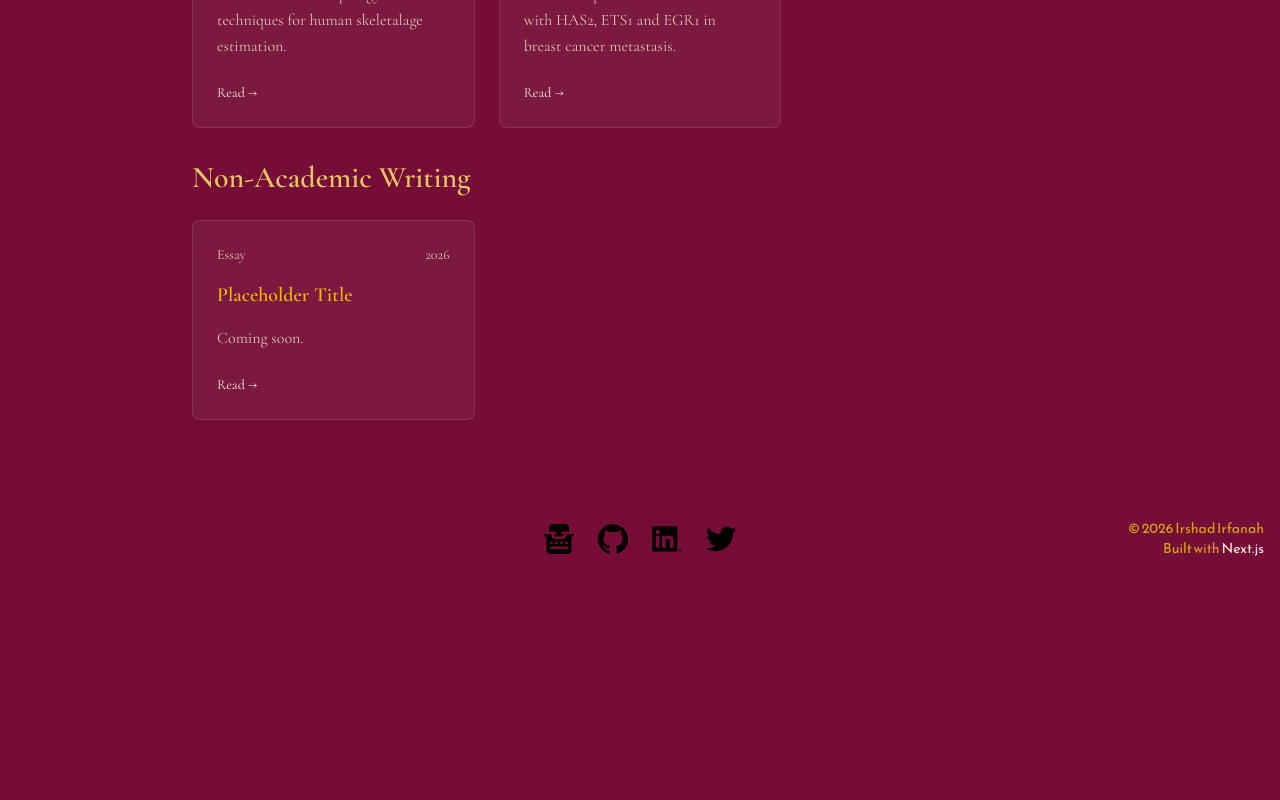
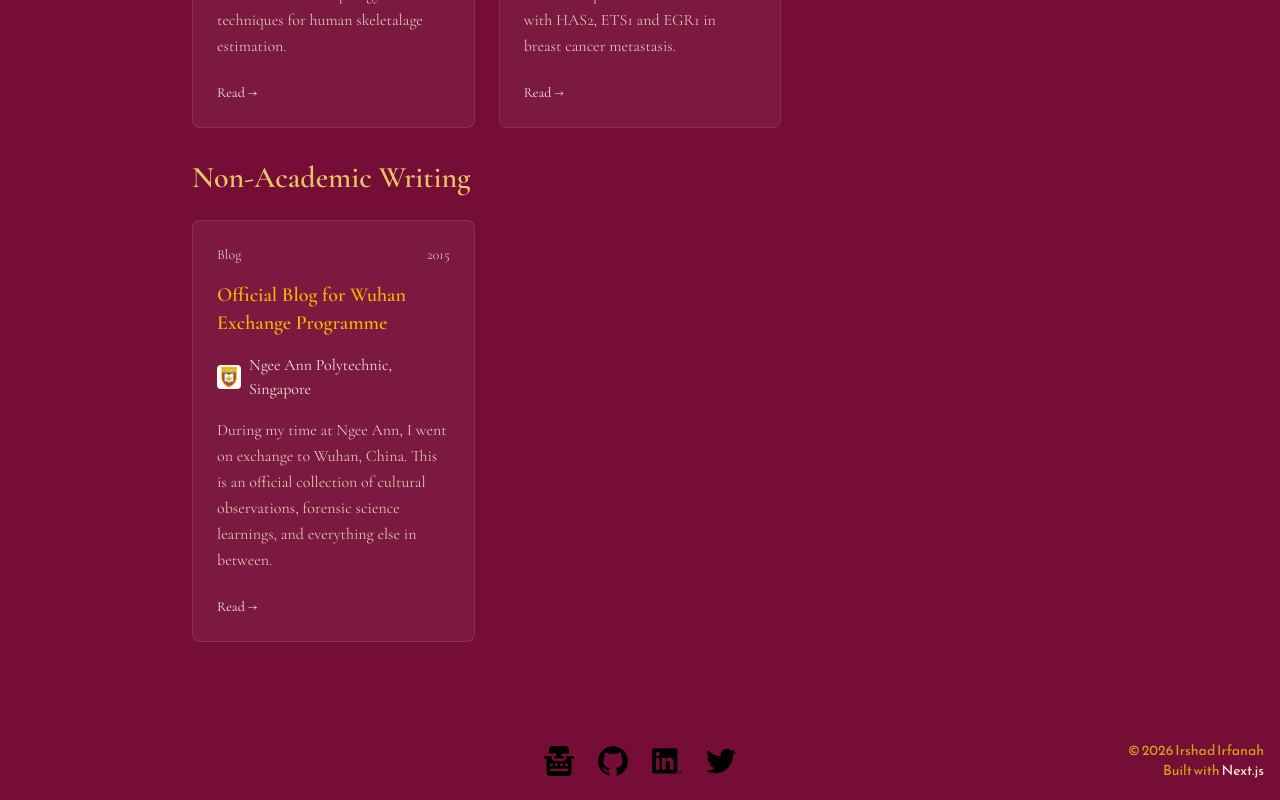
Before and after one commit to irshadirfanah/irshad-nextjs-app, a Next.js app: page /writing in a window 1280 px wide. Shown: the part 630-1430 px from the top of the page. Before the commit the page ends 1208 px from the top, so only its background shows below. Built offline with nearby package versions, Linux system fonts and the light colour scheme.

Commit message:
fix: writing

```diff
--- a/src/app/writing/page.tsx
+++ b/src/app/writing/page.tsx
@@ -3,14 +3,14 @@ import Image from "next/image";
 interface WritingPiece {
   title: string;
   description: string;
-  institution: string;
+  institution?: string;
   year: number;
   tag: string;
   url: string;
   logo?: string;
 }
 
-const writingPieces: WritingPiece[] = [
+const academicPieces: WritingPiece[] = [
   // {
   //   title:
   //     "Evaluating the Efficacy of mRNA Vaccine Platforms in Pandemic Response",
@@ -45,6 +45,61 @@ const writingPieces: WritingPiece[] = [
   },
 ];
 
+const nonAcademicPieces: WritingPiece[] = [
+  {
+    title: "Official Blog for Wuhan Exchange Programme",
+    description:
+      "During my time at Ngee Ann, I went on exchange to Wuhan, China. This is an official collection of cultural observations, forensic science learnings, and everything else in between.",
+    year: 2015,
+    tag: "Blog",
+    institution: "Ngee Ann Polytechnic, Singapore",
+    logo: "/logos/np.jpeg",
+    url: "https://irfanahgoestowuhan.tumblr.com/",
+  },
+  // {
+  //   title: "Placeholder Title",
+  //   description: "Coming soon.",
+  //   year: 2026,
+  //   tag: "Essay",
+  //   url: "#",
+  // },
+];
+
+function WritingCard({ piece }: { piece: WritingPiece }) {
+  return (
+    <a
+      href={piece.url}
+      target="_blank"
+      rel="noopener noreferrer"
+      className="flex flex-col gap-4 p-6 rounded-lg bg-white/5 border border-white/10 hover:border-[#D4A017]/40 transition-colors duration-200"
+    >
+      <div className="flex items-center justify-between text-sm">
+        <span>{piece.tag}</span>
+        <span>{piece.year}</span>
+      </div>
+      <h3 className="text-xl font-semibold text-[#F4B400]">{piece.title}</h3>
+      {piece.institution && (
+        <div className="flex items-center gap-2">
+          {piece.logo && (
+            <Image
+              src={piece.logo}
+              alt={`${piece.institution} logo`}
+              width={24}
+              height={24}
+              className="rounded-sm object-contain"
+            />
+          )}
+          <p className="text-base text-[#F5E9DA]">{piece.institution}</p>
+        </div>
+      )}
+      <p className="text-base leading-relaxed">{piece.description}</p>
+      <span className="text-[#F5E9DA] hover:text-[#D4A017] text-sm mt-auto pt-2 transition-colors duration-200">
+        Read &rarr;
+      </span>
+    </a>
+  );
+}
+
 export default function WritingPage() {
   return (
     <div className="grid items-left justify-items-center min-h-[calc(100vh-theme(spacing.32))] p-8 pt-24 pb-20 gap-16 sm:p-20 sm:pt-32 text-[#E0C4B0] font-[family-name:var(--font-cormorant-garamond)]">
@@ -60,64 +115,20 @@ export default function WritingPage() {
             Academic Writing
           </h2>
           <div className="grid grid-cols-1 sm:grid-cols-2 lg:grid-cols-3 gap-6 w-full">
-            {writingPieces.map((piece) => (
-              <a
-                key={piece.title}
-                href={piece.url}
-                target="_blank"
-                rel="noopener noreferrer"
-                className="flex flex-col gap-4 p-6 rounded-lg bg-white/5 border border-white/10 hover:border-[#D4A017]/40 transition-colors duration-200"
-              >
-                <div className="flex items-center justify-between text-sm">
-                  <span>{piece.tag}</span>
-                  <span>{piece.year}</span>
-                </div>
-                <h3 className="text-xl font-semibold text-[#F4B400]">
-                  {piece.title}
-                </h3>
-                <div className="flex items-center gap-2">
-                  {piece.logo && (
-                    <Image
-                      src={piece.logo}
-                      alt={`${piece.institution} logo`}
-                      width={24}
-                      height={24}
-                      className="rounded-sm object-contain"
-                    />
-                  )}
-                  <p className="text-base text-[#F5E9DA]">
-                    {piece.institution}
-                  </p>
-                </div>
-                <p className="text-base leading-relaxed">{piece.description}</p>
-                <span className="text-[#F5E9DA] hover:text-[#D4A017] text-sm mt-auto pt-2 transition-colors duration-200">
-                  Read &rarr;
-                </span>
-              </a>
+            {academicPieces.map((piece) => (
+              <WritingCard key={piece.title} piece={piece} />
             ))}
           </div>
         </section>
+
         <section className="flex flex-col gap-6 w-full">
           <h2 className="text-3xl font-semibold text-[#E6C564]">
             Non-Academic Writing
           </h2>
           <div className="grid grid-cols-1 sm:grid-cols-2 lg:grid-cols-3 gap-6 w-full">
-            <a
-              href="#"
-              className="flex flex-col gap-4 p-6 rounded-lg bg-white/5 border border-white/10 hover:border-[#D4A017]/40 transition-colors duration-200"
-            >
-              <div className="flex items-center justify-between text-sm">
-                <span>Essay</span>
-                <span>2026</span>
-              </div>
-              <h3 className="text-xl font-semibold text-[#F4B400]">
-                Placeholder Title
-              </h3>
-              <p className="text-base leading-relaxed">Coming soon.</p>
-              <span className="text-[#F5E9DA] hover:text-[#D4A017] text-sm mt-auto pt-2 transition-colors duration-200">
-                Read &rarr;
-              </span>
-            </a>
+            {nonAcademicPieces.map((piece) => (
+              <WritingCard key={piece.title} piece={piece} />
+            ))}
           </div>
         </section>
       </div>
```
